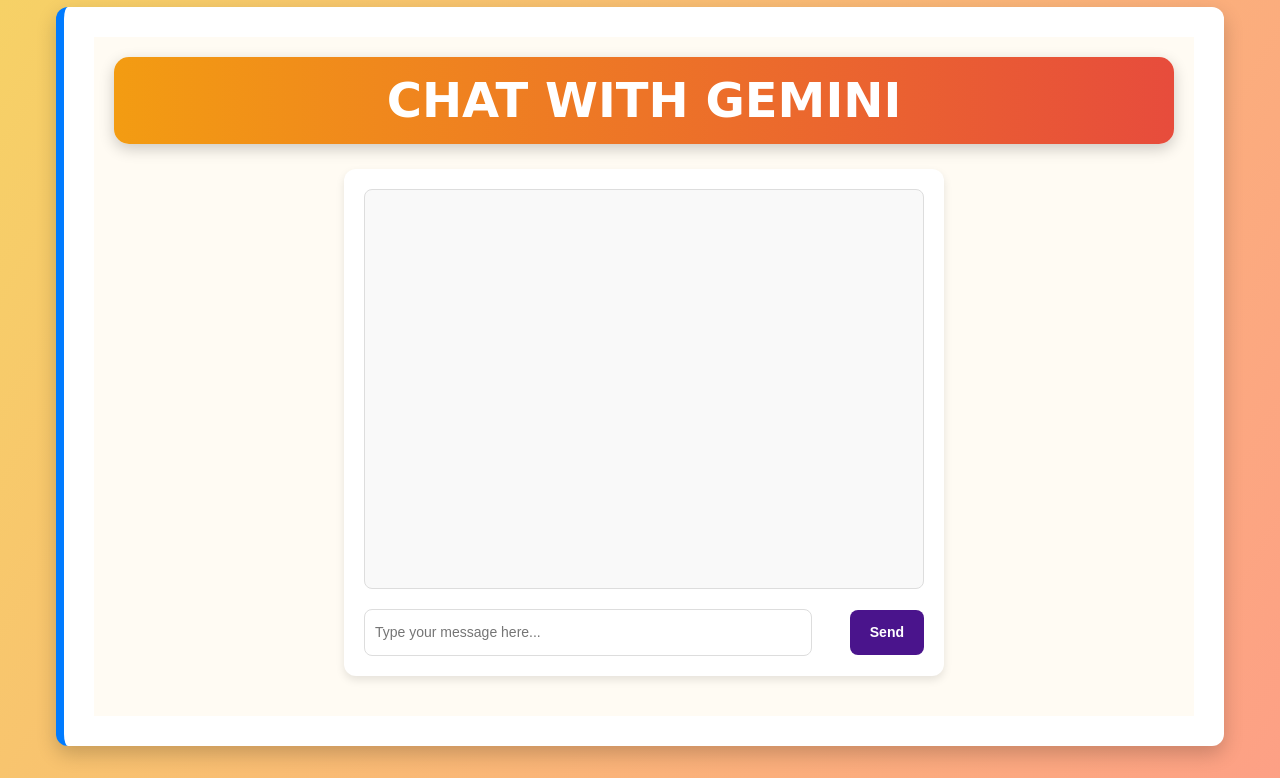
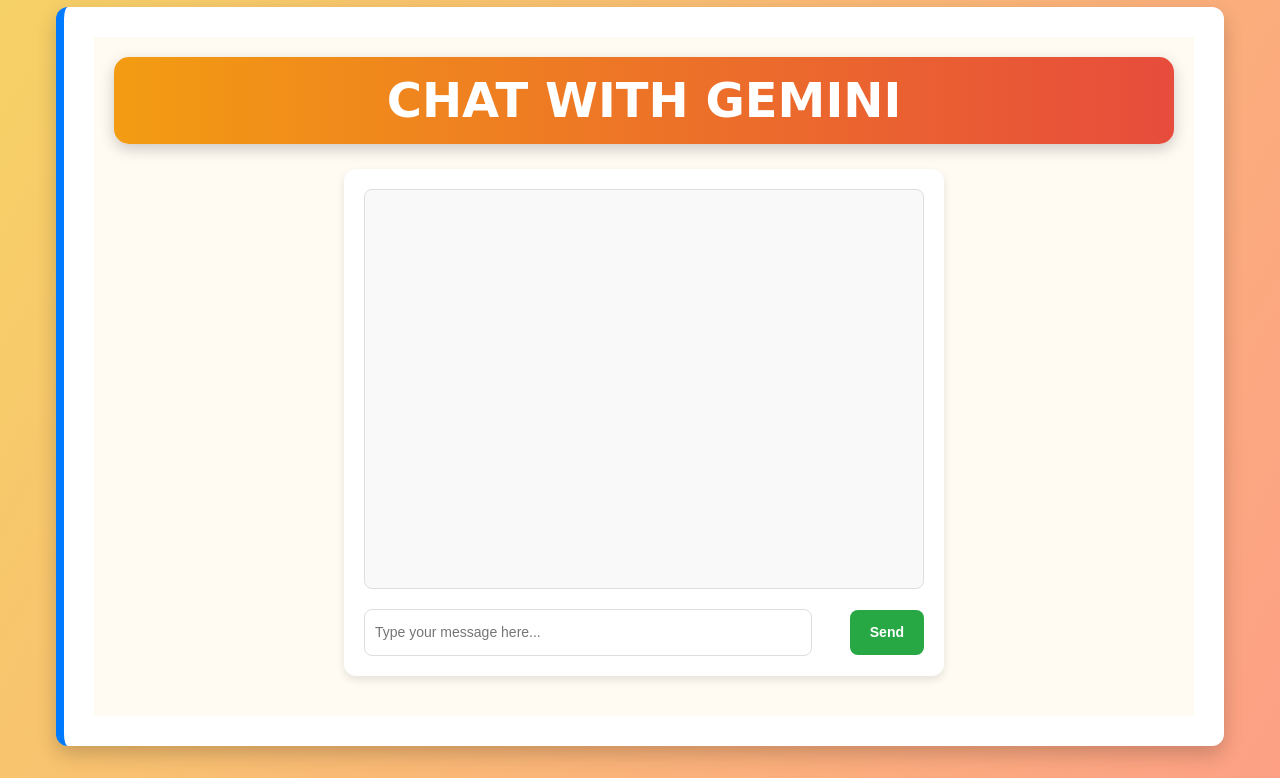
Before and after one commit to Shawarm0/HackSheffield9-Project, a Flask app: page /chat in a window 1280 px wide. Shown: the part 111-889 px from the top of the page. Run offline with Flask 3, Linux system fonts and the light colour scheme.

Commit message:
changed button colour

```diff
--- a/templates/chat/chat.html
+++ b/templates/chat/chat.html
@@ -103,7 +103,7 @@
             }
 
             .chat-submit {
-                background-color: #4a148c;
+                background-color: #28a745;
                 color: #fff;
                 padding: 10px 20px;
                 font-size: 14px;
@@ -115,7 +115,7 @@
             }
 
             .chat-submit:hover {
-                background-color: #6a1b9a;
+                background-color: #218838;
             }
 
             /* Decorative icon for the chat section */
```
